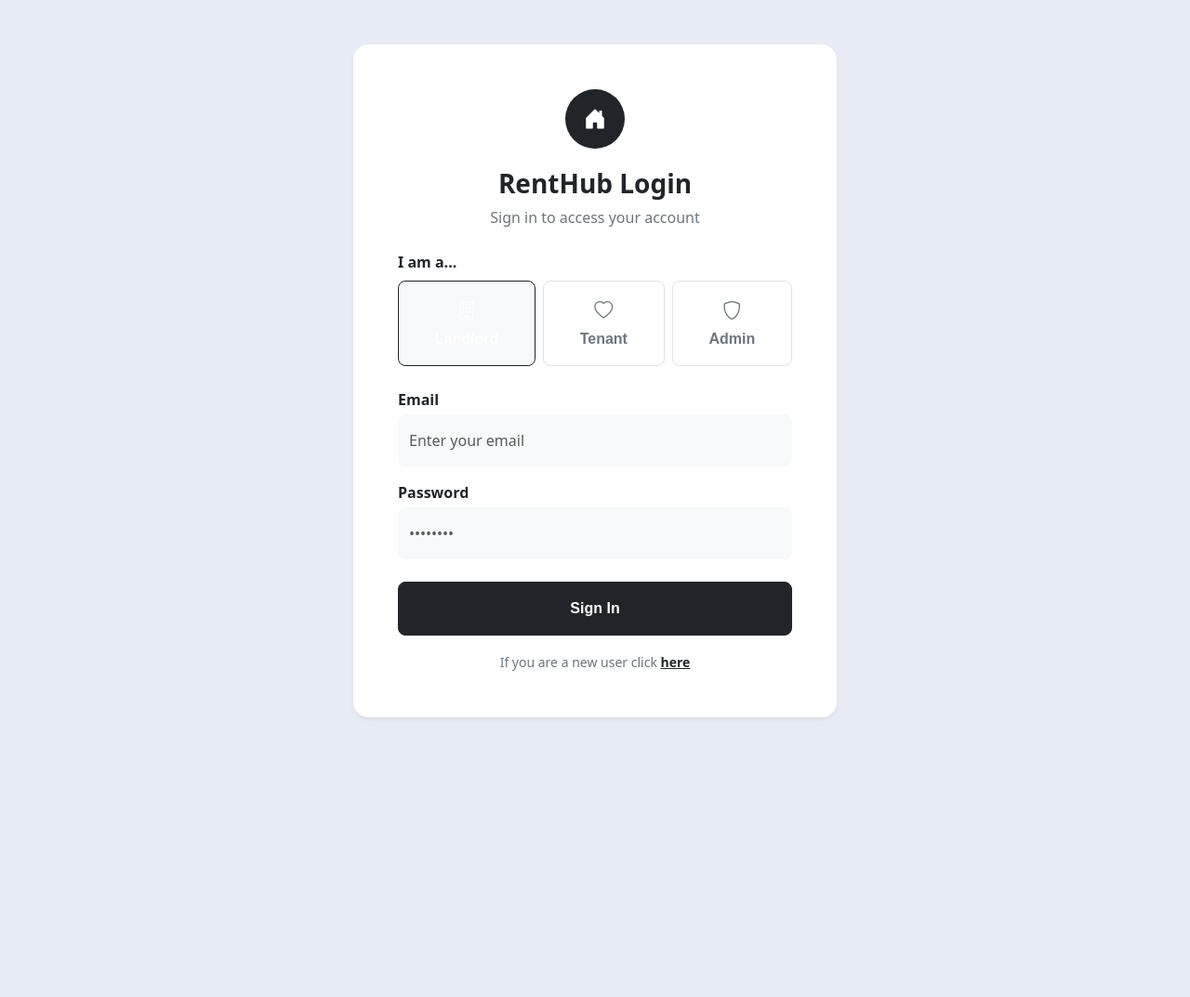
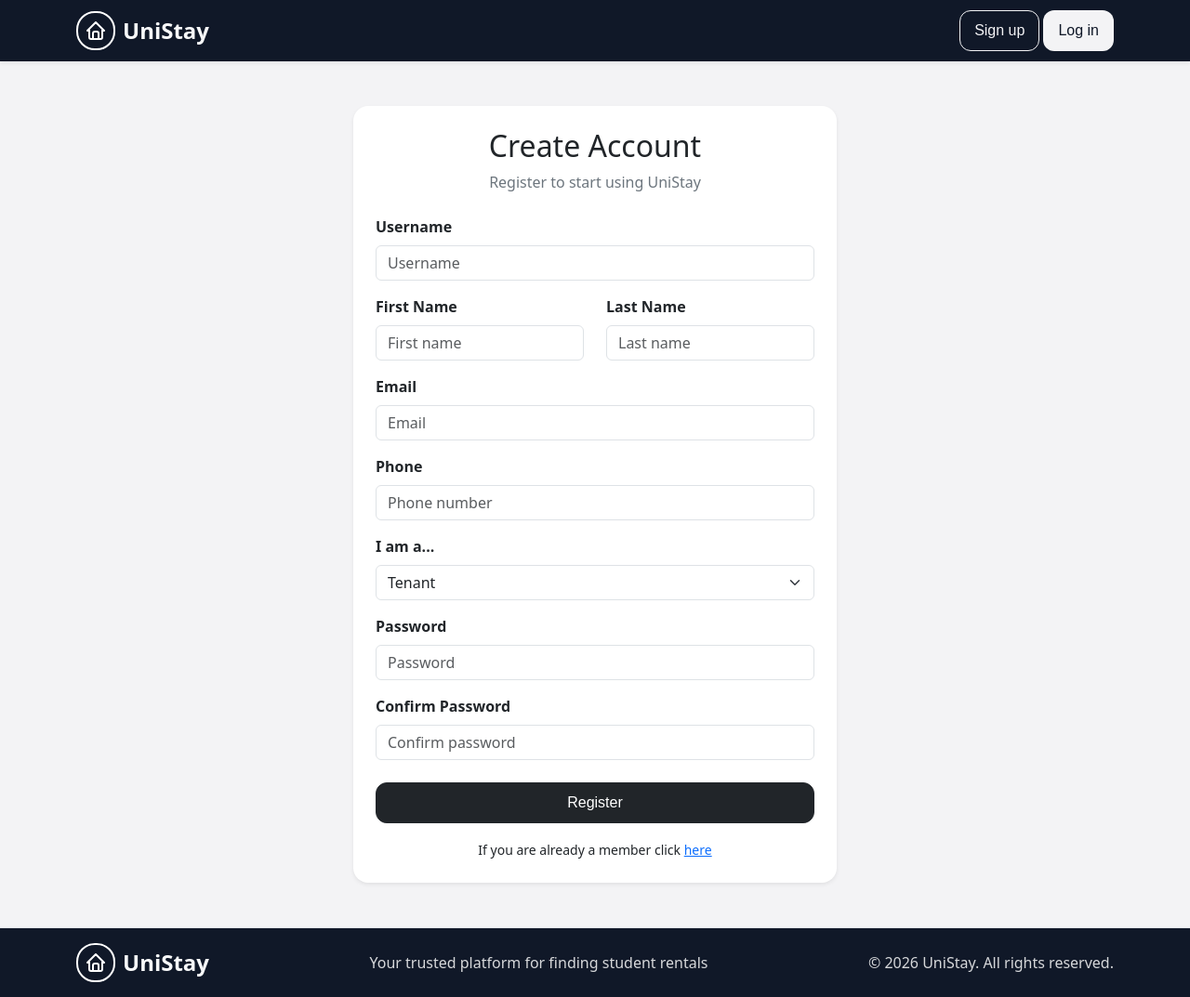
Before and after one commit to ImDuy/IFN582-UniStay, a Flask app: page /auth/register in a window 1280 px wide. Shown: the whole page at 93% size. Before the commit the page ends 773 px from the top, so only its background shows below. Run offline with Flask 3, Linux system fonts and the light colour scheme; some libraries are stand-ins or nearby versions.

Commit message:
signup and login

```diff
--- a/app/__init__.py
+++ b/app/__init__.py
@@ -13,7 +13,7 @@ def create_app():
 
     # MySQL configurations
     app.config['MYSQL_USER'] = 'root'
-    app.config['MYSQL_PASSWORD'] = 'password' # change your password here
+    app.config['MYSQL_PASSWORD'] = 'mohamad1377' # change your password here
     app.config['MYSQL_DB'] = 'UniStay'
     app.config['MYSQL_HOST'] = 'localhost'
     app.config['MYSQL_CURSORCLASS'] = 'DictCursor'
--- a/app/auth/views.py
+++ b/app/auth/views.py
@@ -1,25 +1,89 @@
-from flask import render_template, redirect, url_for, flash, session
+import hashlib
+from flask import render_template, redirect, url_for, flash, session, request
 from . import auth_login_bp, auth_register_bp
 from .forms import LoginForm, RegisterForm
+from app import mysql
+
+def hash_password(password):
+    return hashlib.sha256(password.encode("utf-8")).hexdigest()
 
 @auth_login_bp.route('/login', methods=['GET', 'POST'])
 def login():
     form = LoginForm()
+
     if form.validate_on_submit():
+        email = form.email.data.strip().lower()
+        cursor = mysql.connection.cursor()
+        cursor.execute(
+            "SELECT id, username, password, role FROM user WHERE email = %s",
+            (email,)
+        )
+        user = cursor.fetchone()
+        cursor.close()
 
-        pass
-    return render_template('pages/login.html')
+        print("USER:", user)
+
+        if user:
+            user_id = user['id']
+            username = user['username']
+            stored_password = user['password']
+            role = user['role']
+
+            print("STORED:", stored_password)
+            print("ENTERED HASH:", hash_password(form.password.data))
+            print("ROLE:", role)
+
+            if stored_password == hash_password(form.password.data):
+                session.clear()
+                session['user'] = {
+                    'user_id': user_id,
+                    'user_role': role.lower(),
+                    'username': username
+                }
+                flash('Login successful.', 'success')
+                return redirect(url_for('home.index'))
+
+        flash('Invalid email or password.', 'danger')
+
+    return render_template('pages/login.html', form=form)
+
 
 @auth_register_bp.route('/register', methods=['GET', 'POST'])
 def register():
     form = RegisterForm()
+    selected_role = request.args.get('role', 'tenant')
+
     if form.validate_on_submit():
+        email = form.email.data.strip().lower()
+        cursor = mysql.connection.cursor()
+        cursor.execute("SELECT id FROM user WHERE email = %s", (email,))
+        existing_user = cursor.fetchone()
 
-        pass
-    return render_template('pages/register.html', form=form)
+        if existing_user:
+            cursor.close()
+            flash('Email already exists.', 'danger')
+            return render_template('pages/register.html', form=form, selected_role=selected_role)
 
-# @auth_bp.route('/logout')
-# def logout():
-#     session.clear()
-#     flash('You have been logged out.', 'info')
-#     return redirect(url_for('home.index'))
+        cursor.execute(
+            """
+            INSERT INTO user (username, password, firstName, lastName, email, phone, avatarUrl, role)
+            VALUES (%s, %s, %s, %s, %s, %s, %s, %s)
+            """,
+            (
+                form.username.data.strip(),
+                hash_password(form.password.data),
+                form.first_name.data.strip(),
+                form.last_name.data.strip(),
+                email,
+                form.phone.data.strip(),
+                None,
+                form.role.data.lower()
+            )
+        )
+        mysql.connection.commit()
+        cursor.close()
+
+        flash('Registration successful. Please log in.', 'success')
+        return redirect(url_for('auth_login.login'))
+
+    return render_template('pages/register.html', form=form, selected_role=selected_role)
--- a/app/templates/base.html
+++ b/app/templates/base.html
@@ -41,9 +41,8 @@
           </div>
           <a class="text-light navbar-brand ms-2 me-auto fw-bold fs-4" href="#">UniStay</a>
 
-          <button class="btn me-1 outlined_btn" type="button">Sign up</button>
-          <button class="btn primary_btn" type="button">Log in</button>
-
+          <a href="{{ url_for('auth_register.register') }}" class="btn me-1 outlined_btn">Sign up</a>
+          <a href="{{ url_for('auth_login.login') }}" class="btn primary_btn">Log in</a>
           <!-- <button
             class="navbar-toggler"
             type="button"
--- a/app/templates/pages/register.html
+++ b/app/templates/pages/register.html
@@ -1,103 +1,98 @@
-<!doctype html>
-<html lang="en">
-  <head>
-    <meta charset="UTF-8" />
-    <meta name="viewport" content="width=device-width, initial-scale=1.0" />
-    <title>RentHub Login</title>
-    <link
-      href="https://cdn.jsdelivr.net/npm/bootstrap@5.3.7/dist/css/bootstrap.min.css"
-      rel="stylesheet"
-      integrity="sha384-LN+7fdVzj6u52u30Kp6M/trliBMCMKTyK833zpbD+pXdCLuTusPj697FH4R/5mcr"
-      crossorigin="anonymous"
-    />
-    <link
-      rel="stylesheet"
-      href="https://cdn.jsdelivr.net/npm/bootstrap-icons@1.11.3/font/bootstrap-icons.min.css"
-    />
-    <link rel="stylesheet" href="css/style.css" />
-  </head>
-  <body
-    class="d-flex justify-content-center align-items-center min-vh-100 px-3 py-5"
-    style="background-color: #e8edf5"
-  >
+{% extends "base.html" %}
 
-    <div
-      class="bg-white rounded-4 shadow-sm px-4 px-sm-5 py-5 w-100"
-      style="max-width: 520px"
-    >
+{% block title %}Register{% endblock %}
 
-      <!-- Logo -->
-      <div class="d-flex justify-content-center mb-3">
-        <div
-          class="d-flex justify-content-center align-items-center rounded-circle bg-dark"
-          style="width: 64px; height: 64px"
-        >
-          <i class="bi bi-house-door-fill text-white fs-4"></i>
+{% block main %}
+<div class="container py-5 d-flex justify-content-center">
+  <div class="bg-white rounded-4 shadow-sm p-4 w-100" style="max-width: 520px;">
+    <h2 class="text-center mb-2">Create Account</h2>
+    <p class="text-center text-secondary mb-4">Register to start using UniStay</p>
+
+    {% with messages = get_flashed_messages(with_categories=true) %}
+      {% if messages %}
+        {% for category, message in messages %}
+          <div class="alert alert-{{ category }} mb-3" role="alert">
+            {{ message }}
+          </div>
+        {% endfor %}
+      {% endif %}
+    {% endwith %}
+
+    <form method="POST">
+      {{ form.hidden_tag() }}
+
+      <div class="mb-3">
+        {{ form.username.label(class="form-label fw-semibold") }}
+        {{ form.username(class="form-control", placeholder="Username") }}
+        {% for error in form.username.errors %}
+          <div class="text-danger small">{{ error }}</div>
+        {% endfor %}
+      </div>
+
+      <div class="row">
+        <div class="col-md-6 mb-3">
+          {{ form.first_name.label(class="form-label fw-semibold") }}
+          {{ form.first_name(class="form-control", placeholder="First name") }}
+          {% for error in form.first_name.errors %}
+            <div class="text-danger small">{{ error }}</div>
+          {% endfor %}
+        </div>
+
+        <div class="col-md-6 mb-3">
+          {{ form.last_name.label(class="form-label fw-semibold") }}
+          {{ form.last_name(class="form-control", placeholder="Last name") }}
+          {% for error in form.last_name.errors %}
+            <div class="text-danger small">{{ error }}</div>
+          {% endfor %}
         </div>
       </div>
 
-      <!-- Heading -->
-      <p class="fs-3 fw-bold text-center mb-1">RentHub Login</p>
-      <p class="text-center text-secondary mb-4">Sign in to access your account</p>
-
-      <!-- Role -->
-      <p class="fw-semibold mb-2">I am a...</p>
-      <div class="d-flex gap-2 mb-4">
-
-        <button class="btn bg-light border border-dark flex-fill d-flex flex-column align-items-center gap-1 py-3 rounded-3 fw-semibold">
-          <i class="bi bi-building fs-5"></i>
-          Landlord
-        </button>
-
-        <button class="btn border flex-fill d-flex flex-column align-items-center gap-1 py-3 rounded-3 fw-semibold text-secondary">
-          <i class="bi bi-heart fs-5"></i>
-          Tenant
-        </button>
-
-        <button class="btn border flex-fill d-flex flex-column align-items-center gap-1 py-3 rounded-3 fw-semibold text-secondary">
-          <i class="bi bi-shield fs-5"></i>
-          Admin
-        </button>
-
+      <div class="mb-3">
+        {{ form.email.label(class="form-label fw-semibold") }}
+        {{ form.email(class="form-control", placeholder="Email") }}
+        {% for error in form.email.errors %}
+          <div class="text-danger small">{{ error }}</div>
+        {% endfor %}
       </div>
 
-      <!-- Email -->
-      <p class="fw-semibold mb-1">Email</p>
-      <input
-        class="form-control bg-light border-0 rounded-3 mb-3 py-3"
-        type="email"
-        placeholder="Enter your email"
-        required
-      />
+      <div class="mb-3">
+        {{ form.phone.label(class="form-label fw-semibold") }}
+        {{ form.phone(class="form-control", placeholder="Phone number") }}
+        {% for error in form.phone.errors %}
+          <div class="text-danger small">{{ error }}</div>
+        {% endfor %}
+      </div>
 
-      <!-- Password -->
-      <p class="fw-semibold mb-1">Password</p>
-      <input
-        class="form-control bg-light border-0 rounded-3 mb-4 py-3"
-        type="password"
-        placeholder="••••••••"
-        required
-      />
+      <div class="mb-3">
+        {{ form.role.label(class="form-label fw-semibold") }}
+        {{ form.role(class="form-select") }}
+        {% for error in form.role.errors %}
+          <div class="text-danger small">{{ error }}</div>
+        {% endfor %}
+      </div>
 
-      <!-- Sign-in -->
-      <a
-        href="listings.html"
-        class="btn btn-dark w-100 py-3 fw-semibold rounded-3"
-      >
-        Sign In
-      </a>
+      <div class="mb-3">
+        {{ form.password.label(class="form-label fw-semibold") }}
+        {{ form.password(class="form-control", placeholder="Password") }}
+        {% for error in form.password.errors %}
+          <div class="text-danger small">{{ error }}</div>
+        {% endfor %}
+      </div>
 
-      <!-- Register -->
-      <p class="text-center text-secondary mt-3 mb-0">
-        <small>If you are a new user click <a href="registertest.html" class="text-dark fw-semibold">here</a></small>
-      </p>
+      <div class="mb-4">
+        {{ form.confirm_password.label(class="form-label fw-semibold") }}
+        {{ form.confirm_password(class="form-control", placeholder="Confirm password") }}
+        {% for error in form.confirm_password.errors %}
+          <div class="text-danger small">{{ error }}</div>
+        {% endfor %}
+      </div>
 
-    </div>
+      <button type="submit" class="btn btn-dark w-100">Register</button>
+    </form>
 
-    <script
-      src="https://cdn.jsdelivr.net/npm/bootstrap@5.0.2/dist/js/bootstrap.bundle.min.js"
-      integrity="sha384-MrcW6ZMFYlzcLA8Nl+NtUVF0sA7MsXsP1UyJoMp4YLEuNSfAP+JcXn/tWtIaxVXM"
-      crossorigin="anonymous"
-    ></script>
-  </body>
-</html>
+    <p class="text-center mt-3 mb-0">
+      <small>If you are already a member click <a href="{{ url_for('auth_login.login') }}">here</a></small>
+    </p>
+  </div>
+</div>
+{% endblock %}
```
Also changed, not shown: app/templates/pages/login.html (+42 -76 lines).
